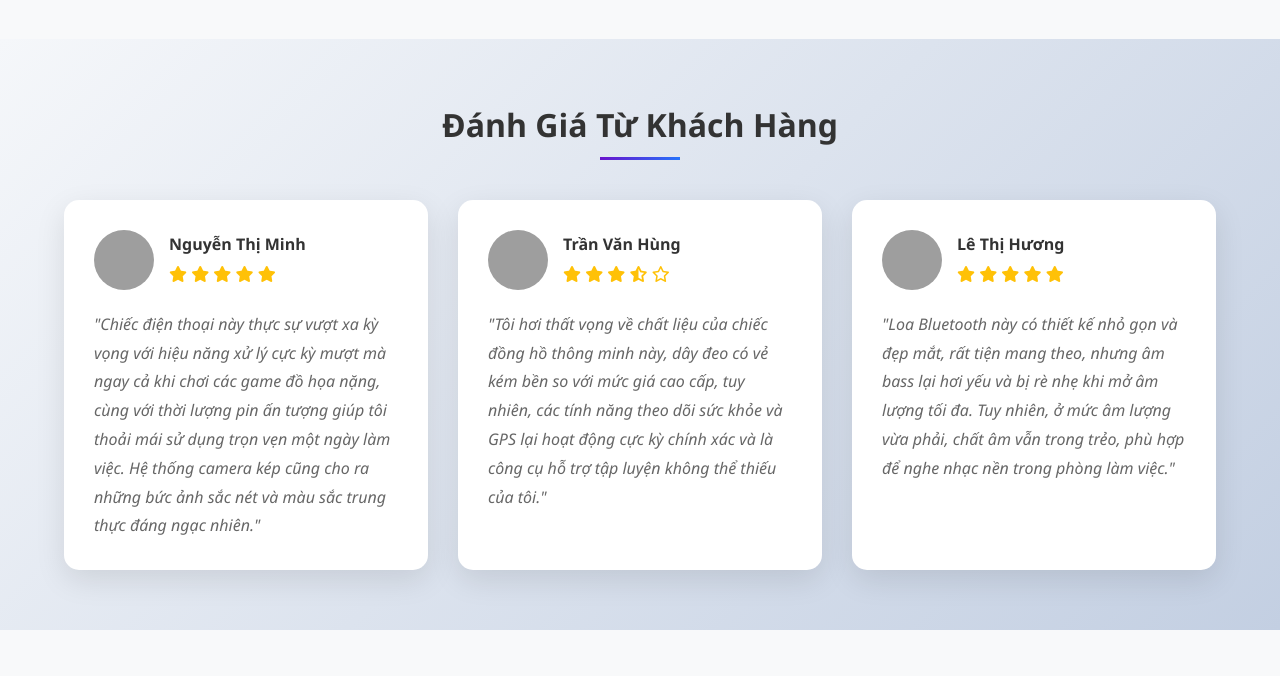
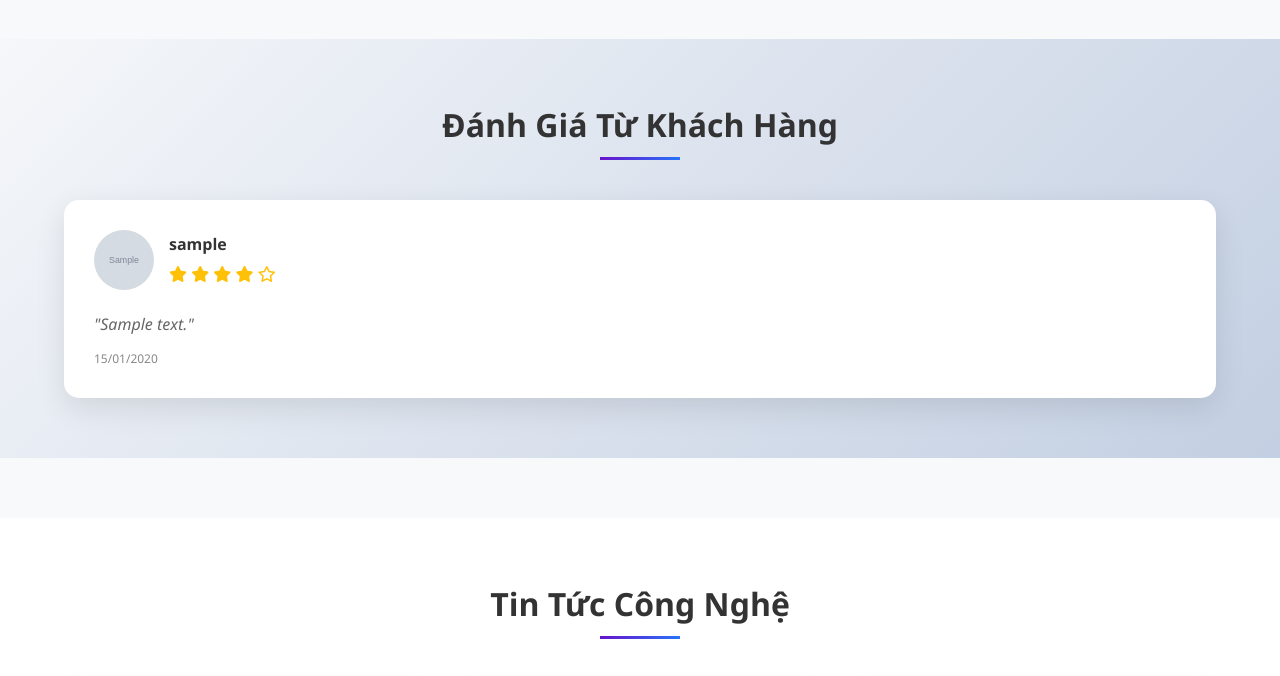
Before and after one commit to kin1826/DACS_WEB_TECHSHOP, a PHP site: page / in a window 1280 px wide. Shown: the part 3398-4074 px from the top of the page. Run offline with PHP 8.4, Linux system fonts and the light colour scheme; tables that the repository leaves empty or names only in its code hold one stand-in row (values such as "Sample post"); grey boxes marked "Sample" are stand-in pictures; grey boxes are pictures that could not be loaded.

Commit message:
fix(index): fix review in index fix gen 3 review for index, add func getThree in reviews.php close #12

```diff
--- a/class/review.php
+++ b/class/review.php
@@ -43,6 +43,29 @@ class Reviews extends DB {
                   ORDER BY created_at DESC";
 
     $result = $this->db_query($query);
+    if (!$result) return [];
+
+    return $this->db_fetch_all($result);
+  }
+
+  public function getThree($LIMIT = 3): array
+  {
+    $sql = "SELECT
+                pr.*,
+                u.username,
+                u.avatar,
+                u.email,
+                pr.created_at as review_date
+            FROM product_reviews pr
+            LEFT JOIN users u ON pr.user_id = u.id
+            WHERE pr.rating IS NOT NULL
+            AND pr.comment IS NOT NULL
+            AND pr.comment != ''
+            ORDER BY pr.created_at DESC
+            LIMIT {$LIMIT}";
+
+    $result = $this->db_query($sql);
+
     if (!$result) return [];
 
     return $this->db_fetch_all($result);
--- a/index.php
+++ b/index.php
@@ -7,10 +7,12 @@ require_once 'class/flash_sale_manager.php';
 require_once 'class/product_image.php';
 require_once 'class/category.php';
 require_once 'class/user.php';
+require_once 'class/review.php';
 
 $flashSaleModel = new FlashSaleManager(); // Thay thế bằng tên model của bạn
 $productImg = new ProductImage();
 $userModel = new User();
+$reviewModel = new Reviews();
 
 $isLoggedIn = isset($_SESSION['user_id'] );
 $user_id = $_SESSION['user_id'] ?? 0;
@@ -29,6 +31,8 @@ $currentFlashSale = null;
 $saleProducts = [];
 $hasFlashSale = false;
 $upcomingFlashSales = [];
+
+$reviewListThree = $reviewModel->getThree(3);
 
 // Kiểm tra và lấy dữ liệu
 if (!empty($activeFlashSale)) {
@@ -444,67 +448,55 @@ foreach ($newProducts as $product) {
       <h2>Đánh Giá Từ Khách Hàng</h2>
     </div>
     <div class="reviews-container">
+      <?php if (!empty($reviewListThree)): ?>
+        <?php foreach ($reviewListThree as $review): ?>
           <div class="review-card">
             <div class="review-header">
               <div class="review-avatar">
-            <img src="https://media.baoquangninh.vn/dataimages/202006/original/images1398180_viet2.jpg" alt="Customer Avatar">
+                <img src="<?php echo htmlspecialchars($review['avatar'] ?? 'https://via.placeholder.com/60'); ?>" alt="Customer Avatar">
               </div>
               <div class="review-info">
-            <h4>Nguyễn Thị Minh</h4>
+                <h4><?php echo htmlspecialchars($review['username']); ?></h4>
                 <div class="stars">
+                  <?php
+                  $rating = $review['rating'] ?? 5;
+                  $fullStars = floor($rating);
+                  $hasHalfStar = ($rating - $fullStars) >= 0.5;
+                  $emptyStars = 5 - $fullStars - ($hasHalfStar ? 1 : 0);
+
+                  // Hiển thị ngôi sao đầy
+                  for ($i = 0; $i < $fullStars; $i++): ?>
                     <i class="fas fa-star"></i>
-              <i class="fas fa-star"></i>
-              <i class="fas fa-star"></i>
-              <i class="fas fa-star"></i>
-              <i class="fas fa-star"></i>
+                  <?php endfor; ?>
+
+                  <?php if ($hasHalfStar): ?>
+                    <i class="fas fa-star-half-alt"></i>
+                  <?php endif; ?>
+
+                  <?php for ($i = 0; $i < $emptyStars; $i++): ?>
+                    <i class="far fa-star"></i>
+                  <?php endfor; ?>
                 </div>
               </div>
             </div>
             <div class="review-content">
-          "Chiếc điện thoại này thực sự vượt xa kỳ vọng với hiệu năng xử lý cực kỳ mượt mà ngay cả khi chơi các game đồ họa nặng, cùng với thời lượng pin ấn tượng giúp tôi thoải mái sử dụng trọn vẹn một ngày làm việc. Hệ thống camera kép cũng cho ra những bức ảnh sắc nét và màu sắc trung thực đáng ngạc nhiên."
+              "<?php echo htmlspecialchars($review['comment']); ?>"
+            </div>
+            <div class="review-meta" style="margin-top: 10px; font-size: 12px; color: #888;">
+              <?php
+              // Hiển thị ngày đánh giá
+              if (isset($review['created_at'])) {
+                echo date('d/m/Y', strtotime($review['created_at']));
+              }
+              ?>
             </div>
           </div>
-      <div class="review-card">
-        <div class="review-header">
-          <div class="review-avatar">
-            <img src="https://jbagy.me/wp-content/uploads/2025/03/Hinh-anh-avatar-anime-nu-cute-2.jpg" alt="Customer Avatar">
-          </div>
-          <div class="review-info">
-            <h4>Trần Văn Hùng</h4>
-            <div class="stars">
-              <i class="fas fa-star"></i>
-              <i class="fas fa-star"></i>
-              <i class="fas fa-star"></i>
-              <i class="fas fa-star-half-alt"></i>
-              <i class="fa-regular fa-star"></i>
-            </div>
-          </div>
-        </div>
-        <div class="review-content">
-          "Tôi hơi thất vọng về chất liệu của chiếc đồng hồ thông minh này, dây đeo có vẻ kém bền so với mức giá cao cấp, tuy nhiên, các tính năng theo dõi sức khỏe và GPS lại hoạt động cực kỳ chính xác và là công cụ hỗ trợ tập luyện không thể thiếu của tôi."
-        </div>
-      </div>
-      <div class="review-card">
-        <div class="review-header">
-          <div class="review-avatar">
-            <img src="https://png.pngtree.com/thumb_back/fh260/background/20221021/pngtree-happy-asian-woman-cooking-in-the-kitchen-housewife-food-vietnamese-photo-image_39055990.jpg" alt="Customer Avatar">
-          </div>
-          <div class="review-info">
-            <h4>Lê Thị Hương</h4>
-            <div class="stars">
-              <i class="fas fa-star"></i>
-              <i class="fas fa-star"></i>
-              <i class="fas fa-star"></i>
-              <i class="fas fa-star"></i>
-              <i class="fas fa-star"></i>
-            </div>
-          </div>
-        </div>
-        <div class="review-content">
-          "Loa Bluetooth này có thiết kế nhỏ gọn và đẹp mắt, rất tiện mang theo, nhưng âm bass lại hơi yếu và bị rè nhẹ khi mở âm lượng tối đa. Tuy nhiên, ở mức âm lượng vừa phải, chất âm vẫn trong trẻo, phù hợp để nghe nhạc nền trong phòng làm việc."
-        </div>
-      </div>
-    </div>
+        <?php endforeach; ?>
+      <?php else: ?>
+        <p style="grid-column: 1/-1; text-align: center; color: #666;">
+          Chưa có đánh giá nào.
+        </p>
+      <?php endif; ?>
   </div>
 </section>
 
```
Lines whose indentation alone changed are shown as unchanged.
